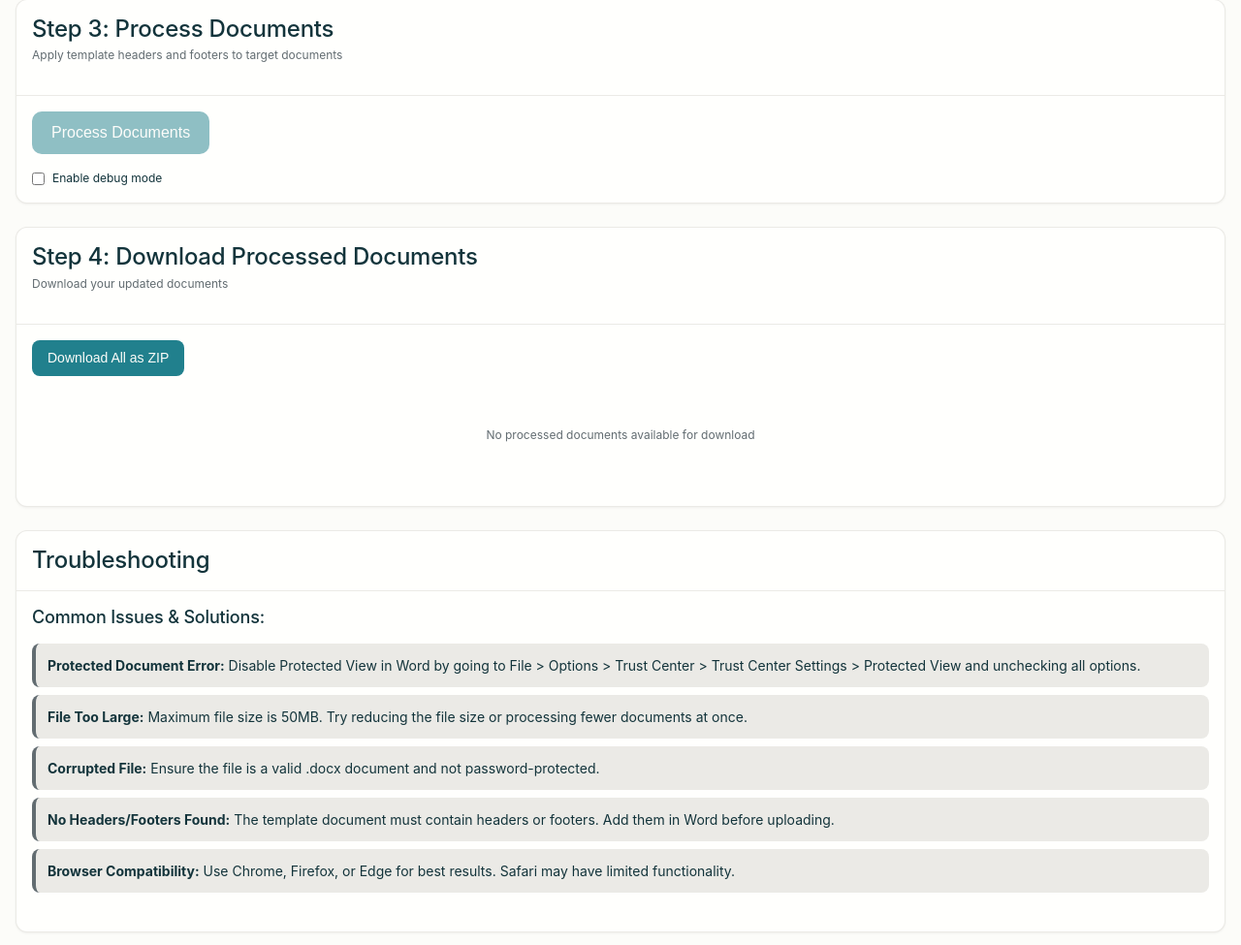
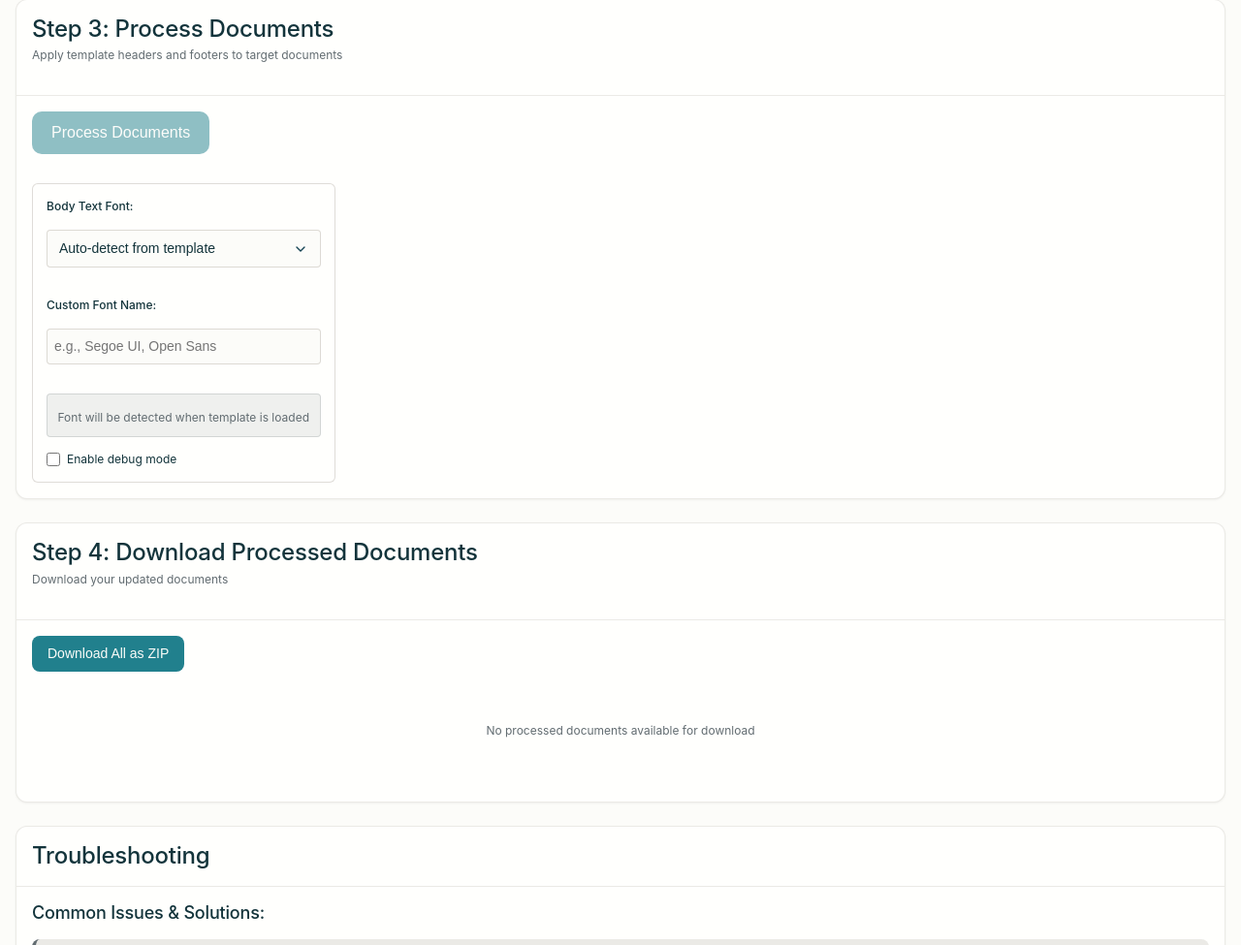
Before and after one commit to dswillden/TemplateUpdateTool, a plain HTML site: page index.html in a window 1280 px wide. Shown: the part 980-1955 px from the top of the page at 97% size. Drawn offline with nearby package versions, Linux system fonts and the light colour scheme; a web font is replaced by a local one.

Commit message:
feat: Add user font selection and improve template font detection
- Add font selection dropdown with common fonts and custom option
- Improve template font extraction with multiple fallback methods
- Add real-time font preview showing detected vs selected fonts
- Enhanced font detection from docDefaults, Normal style, body styles, and document content
- Apply user-selected font or auto-detected font to target documents
- Better error handling and debug logging for font operations
- UI improvements with proper styling for font controls

```diff
--- a/index.html
+++ b/index.html
@@ -142,6 +142,27 @@
                         Process Documents
                     </button>
                     <div class="processing-options">
+                        <div class="form-group">
+                            <label class="form-label" for="font-selection">Body Text Font:</label>
+                            <select id="font-selection" class="form-control">
+                                <option value="auto">Auto-detect from template</option>
+                                <option value="Calibri">Calibri</option>
+                                <option value="Arial">Arial</option>
+                                <option value="Times New Roman">Times New Roman</option>
+                                <option value="Helvetica">Helvetica</option>
+                                <option value="Georgia">Georgia</option>
+                                <option value="Verdana">Verdana</option>
+                                <option value="Tahoma">Tahoma</option>
+                                <option value="custom">Custom font...</option>
+                            </select>
+                        </div>
+                        <div class="form-group hidden" id="custom-font-group">
+                            <label class="form-label" for="custom-font-input">Custom Font Name:</label>
+                            <input type="text" id="custom-font-input" class="form-control" placeholder="e.g., Segoe UI, Open Sans">
+                        </div>
+                        <div class="font-preview" id="font-preview">
+                            <span class="text-secondary">Font will be detected when template is loaded</span>
+                        </div>
                         <label class="checkbox-label">
                             <input type="checkbox" id="debug-mode">
                             <span>Enable debug mode</span>
--- a/style.css
+++ b/style.css
@@ -823,7 +823,13 @@ select.form-control {
 
 .processing-options {
   display: flex;
-  gap: var(--space-16);
+  flex-direction: column;
+  gap: 1rem;
+  margin-top: 1rem;
+  padding: 1rem;
+  background: var(--color-surface);
+  border: 1px solid var(--color-border);
+  border-radius: 6px;
 }
 
 .checkbox-label {
@@ -994,6 +1000,101 @@ select.form-control {
   word-break: break-word;
 }
 
+/* Font Selection Styles */
+.processing-options {
+  display: flex;
+  flex-direction: column;
+  gap: 1rem;
+  margin-top: 1rem;
+  padding: 1rem;
+  background: var(--color-surface);
+  border: 1px solid var(--color-border);
+  border-radius: 6px;
+}
+
+.form-group {
+  display: flex;
+  flex-direction: column;
+  gap: 0.5rem;
+}
+
+.form-label {
+  font-size: var(--font-size-sm);
+  font-weight: 500;
+  color: var(--color-text);
+}
+
+.form-control {
+  padding: 0.5rem;
+  border: 1px solid var(--color-border);
+  border-radius: 4px;
+  font-size: var(--font-size-base);
+  background: var(--color-background);
+  color: var(--color-text);
+  transition: border-color 0.2s ease;
+}
+
+.form-control:focus {
+  outline: none;
+  border-color: var(--color-primary);
+  box-shadow: var(--focus-ring);
+}
+
+.font-preview {
+  padding: 0.75rem;
+  background: rgba(var(--color-info-rgb), 0.1);
+  border: 1px solid rgba(var(--color-info-rgb), 0.2);
+  border-radius: 4px;
+  font-size: var(--font-size-sm);
+  color: var(--color-text-secondary);
+  min-height: 2.5rem;
+  display: flex;
+  align-items: center;
+}
+
+.font-preview.detected {
+  background: rgba(var(--color-success-rgb), 0.1);
+  border-color: rgba(var(--color-success-rgb), 0.2);
+  color: var(--color-success);
+}
+
+.font-preview.fallback {
+  background: rgba(var(--color-warning-rgb), 0.1);
+  border-color: rgba(var(--color-warning-rgb), 0.2);
+  color: var(--color-warning);
+}
+
+.font-info-preview {
+  padding: 0.75rem;
+  background: rgba(var(--color-info-rgb), 0.1);
+  border: 1px solid rgba(var(--color-info-rgb), 0.2);
+  border-radius: 4px;
+  margin-bottom: 1rem;
+}
+
+.font-info-preview .text-success {
+  color: var(--color-success);
+  font-weight: 500;
+}
+
+.font-info-preview .text-warning {
+  color: var(--color-warning);
+  font-weight: 500;
+}
+
+.checkbox-label {
+  display: flex;
+  align-items: center;
+  gap: 0.5rem;
+  font-size: var(--font-size-sm);
+  cursor: pointer;
+}
+
+.checkbox-label input[type="checkbox"] {
+  width: 1rem;
+  height: 1rem;
+}
+
 /* Responsive design */
 @media (max-width: 768px) {
   .container {
@@ -1103,17 +1204,3 @@ select.form-control {
   border-color: var(--color-error);
   background-color: rgba(var(--color-error-rgb), 0.1);
 }
-
-/* Font preview styles */
-.font-info-preview {
-  background-color: rgba(var(--color-info-rgb), 0.08);
-  border: 1px solid rgba(var(--color-info-rgb), 0.2);
-  border-radius: 6px;
-  padding: 12px 16px;
-  margin-bottom: 16px;
-}
-
-.font-info-preview strong {
-  color: var(--color-text);
-  font-weight: 600;
-}
```
